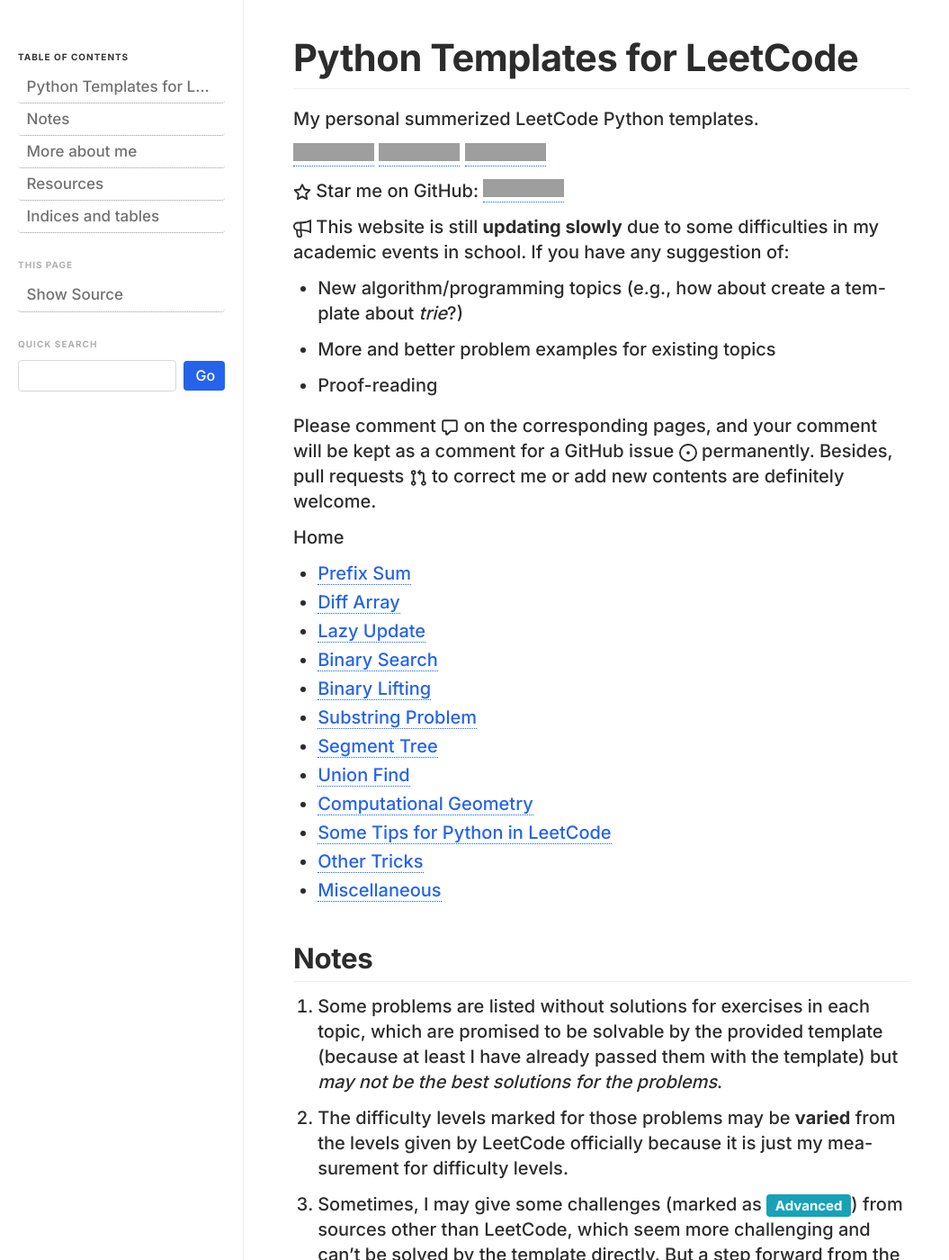
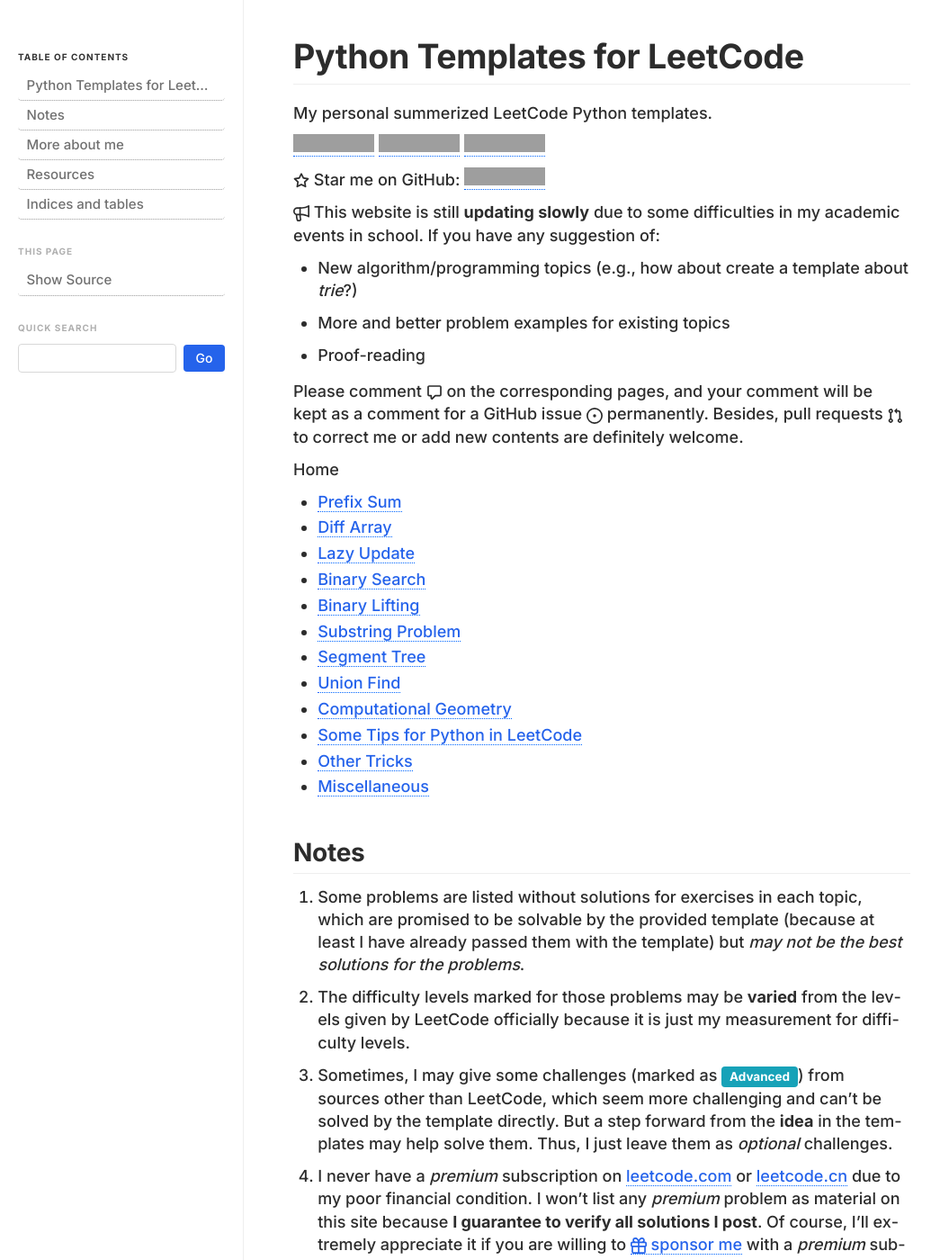
Before and after one commit to li-xin-yi/lctemplates, a Sphinx documentation site: the page built from docs/source/index.md, in a window 1280 px wide and 1400 px high. Shown: the whole window at 90% size, without its empty margins (0-1055 px from the left). Built offline with Sphinx 7.4.7, drawn with Linux system fonts in a browser that asks for light colours; comment, search, counter and statistics services are not loaded; grey boxes are pictures that could not be loaded.

Commit message:
Adjust font sizes in custom theme and floating TOC for improved readability

```diff
--- a/docs/source/_static/custom-theme.css
+++ b/docs/source/_static/custom-theme.css
@@ -61,7 +61,7 @@
 
 div.body {
     padding: 2.5rem calc(var(--toc-width) + var(--toc-gap)) 4rem 3.5rem !important;
-    font-size: 20px !important;
+    font-size: 18px !important;
     line-height: 1.62 !important;
     color: var(--c-text) !important;
     max-width: none !important;
@@ -75,7 +75,7 @@
 /* ── Typography ────────────────────────────────────────────── */
 div.body p {
     margin: 0 0 0.6em 0 !important;
-    font-size: 20px !important;
+    font-size: 18px !important;
 }
 
 div.body h1, div.body h2, div.body h3,
@@ -88,21 +88,21 @@
 }
 
 div.body h1 {
-    font-size: 2.6rem !important;
+    font-size: 2.35rem !important;
     margin: 0 0 1.2rem 0 !important;
     padding-bottom: 0.5rem !important;
     border-bottom: 1px solid var(--c-border) !important;
 }
 
 div.body h2 {
-    font-size: 1.95rem !important;
+    font-size: 1.75rem !important;
     margin: 2.75rem 0 0.8rem 0 !important;
     padding-bottom: 0.35rem !important;
     border-bottom: 1px solid var(--c-border) !important;
 }
 
 div.body h3 {
-    font-size: 1.55rem !important;
+    font-size: 1.4rem !important;
     margin: 2.25rem 0 0.5rem 0 !important;
     font-weight: 600 !important;
 }
@@ -142,9 +142,9 @@
 
 div.highlight pre {
     font-family: var(--font-mono) !important;
-    font-size: 16px !important;
+    font-size: 14px !important;
     line-height: 1.55 !important;
-    padding: 0.85rem 1.25rem !important;
+    padding: 0.75rem 1.1rem !important;
     color: var(--c-text) !important;
     margin: 0 !important;
     overflow-x: auto !important;
@@ -155,8 +155,8 @@
     border-radius: var(--r) var(--r) 0 0 !important;
     color: var(--c-text2) !important;
     font-family: var(--font-mono) !important;
-    font-size: 13px !important;
-    padding: 0.35rem 1.25rem !important;
+    font-size: 12px !important;
+    padding: 0.3rem 1.1rem !important;
     border: none !important;
 }
 
@@ -212,7 +212,7 @@
 p.admonition-title {
     font-family: var(--font-serif) !important;
     font-weight: 700 !important;
-    font-size: 0.85rem !important;
+    font-size: 0.77rem !important;
     text-transform: none !important;
     letter-spacing: normal !important;
     margin: 0 0 0.3rem 0 !important;
@@ -308,7 +308,7 @@
 .sphinxsidebar h1,
 .sphinxsidebar p.logo {
     font-family: var(--font-serif) !important;
-    font-size: 15px !important;
+    font-size: 13px !important;
     font-weight: 700 !important;
     color: var(--c-text) !important;
     margin-bottom: 0.2rem !important;
@@ -332,7 +332,7 @@
     display: block !important;
     padding: 0.3rem 0.6rem !important;
     font-family: var(--font-serif) !important;
-    font-size: 17px !important;
+    font-size: 15px !important;
     color: var(--c-text2) !important;
     text-decoration: none !important;
     border-radius: var(--r) !important;
@@ -356,7 +356,7 @@
 
 .sphinxsidebar p {
     font-family: var(--font-serif) !important;
-    font-size: 16px !important;
+    font-size: 14px !important;
     color: var(--c-text2) !important;
     line-height: 1.6 !important;
 }
@@ -377,7 +377,7 @@
     border: 1px solid var(--c-border2) !important;
     border-radius: var(--r) !important;
     font-family: var(--font-serif) !important;
-    font-size: 16px !important;
+    font-size: 14px !important;
     background: var(--c-bg) !important;
     color: var(--c-text) !important;
     outline: none !important;
@@ -399,7 +399,7 @@
     border: none !important;
     border-radius: var(--r) !important;
     font-family: var(--font-serif) !important;
-    font-size: 16px !important;
+    font-size: 14px !important;
     font-weight: 500 !important;
     cursor: pointer !important;
     transition: background 0.15s !important;
@@ -446,7 +446,7 @@
 /* ── sphinx-design ─────────────────────────────────────────── */
 .sd-tab-set > label {
     font-family: var(--font-serif) !important;
-    font-size: 17px !important;
+    font-size: 15px !important;
     font-weight: 500 !important;
 }
 .sd-tab-set > input:checked + label { border-bottom-color: var(--c-accent) !important; color: var(--c-accent) !important; }
--- a/docs/source/_static/floating-toc.css
+++ b/docs/source/_static/floating-toc.css
@@ -12,7 +12,7 @@
     max-height: calc(100vh - 100px);
     background: transparent;
     font-family: -apple-system, BlinkMacSystemFont, 'Segoe UI', sans-serif;
-    font-size: 16px;
+    font-size: 14px;
     line-height: 1.5;
     z-index: 900;
     overflow: visible;
@@ -75,7 +75,7 @@
     color: #888888;
     text-decoration: none;
     border-left: 2px solid transparent;
-    font-size: 16px;
+    font-size: 14px;
     line-height: 1.5;
     font-weight: 400;
     transition: color 0.12s, border-color 0.12s;
@@ -98,9 +98,9 @@
 }
 
 /* ── Nesting ─────────────────────────────────────────────── */
-.floating-toc ul ul a         { padding-left: 14px; font-size: 15px; color: #bbbbbb; }
-.floating-toc ul ul ul a      { padding-left: 26px; font-size: 14px; color: #cccccc; }
-.floating-toc ul ul ul ul a   { padding-left: 38px; font-size: 14px; color: #d8d8d8; }
+.floating-toc ul ul a         { padding-left: 14px; font-size: 13px; color: #bbbbbb; }
+.floating-toc ul ul ul a      { padding-left: 26px; font-size: 12px; color: #cccccc; }
+.floating-toc ul ul ul ul a   { padding-left: 38px; font-size: 12px; color: #d8d8d8; }
 
 /* ── Scrollbar ───────────────────────────────────────────── */
 .floating-toc-content::-webkit-scrollbar       { width: 3px; }
```
